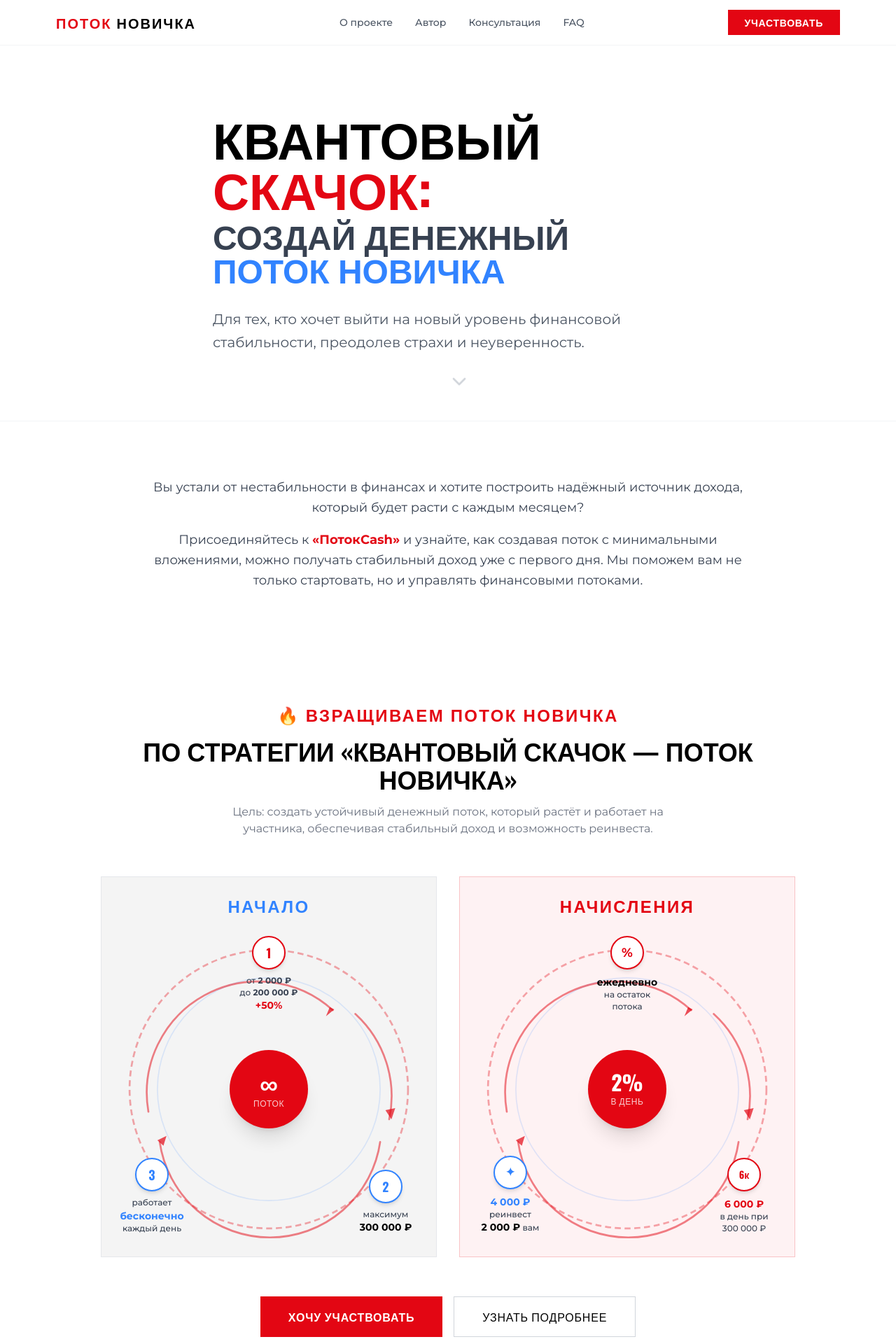
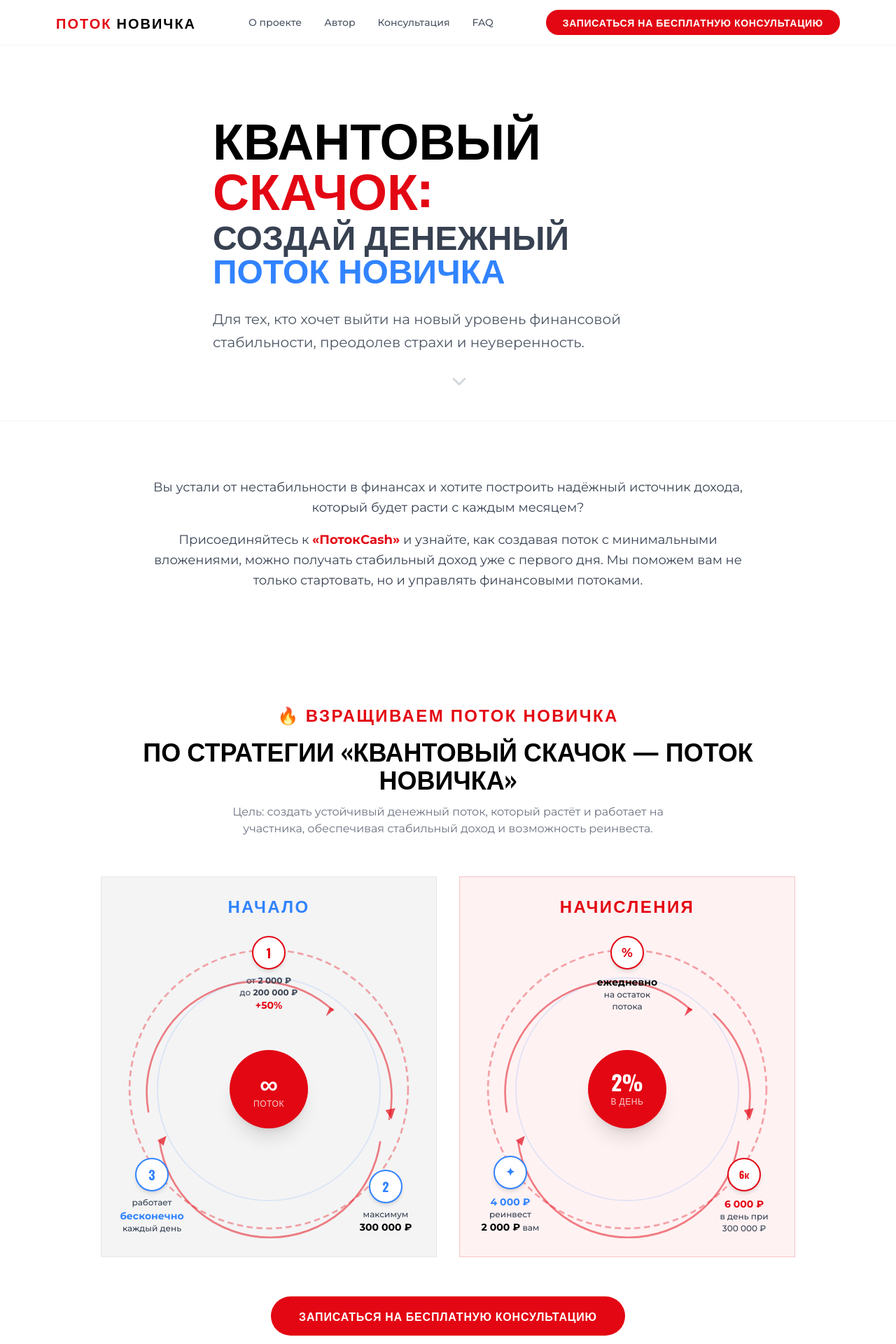
Before and after one commit to pr-poehali-dev/novichok-finansovyy-potok, a React (Vite) app: page / in a window 1280 px wide. Shown: the top 1920 px of the page at 70% size. Built offline with nearby package versions, Linux system fonts and the light colour scheme.

Commit message:
feat: закругленные кнопки консультации с Telegram

```diff
--- a/src/pages/Index.tsx
+++ b/src/pages/Index.tsx
@@ -70,9 +70,9 @@ export default function Index() {
             <a href="#consultation" className="hover:text-[#E30613] transition-colors">Консультация</a>
             <a href="#faq" className="hover:text-[#E30613] transition-colors">FAQ</a>
           </nav>
-          <button className="bg-[#E30613] text-white font-oswald font-semibold px-6 py-2 text-sm uppercase tracking-wider hover:bg-red-700 transition-colors">
-            Участвовать
-          </button>
+          <a href="https://t.me/m/SYXK-lRPMzFi" target="_blank" rel="noopener noreferrer" className="bg-[#E30613] text-white font-oswald font-semibold px-6 py-2 text-sm uppercase tracking-wider hover:bg-red-700 transition-colors rounded-full">
+            Записаться на Бесплатную Консультацию
+          </a>
         </div>
       </header>
 
@@ -244,12 +244,9 @@ export default function Index() {
 
           {/* CTA buttons */}
           <div className="flex flex-col sm:flex-row gap-4 justify-center">
-            <button className="bg-[#E30613] text-white font-oswald font-bold px-10 py-4 text-base uppercase tracking-wider hover:bg-red-700 transition-all animate-pulse-red">
-              Хочу участвовать
-            </button>
-            <button className="border border-gray-300 text-black font-oswald px-10 py-4 text-base uppercase tracking-wider hover:border-gray-500 transition-colors">
-              Узнать подробнее
-            </button>
+            <a href="https://t.me/m/SYXK-lRPMzFi" target="_blank" rel="noopener noreferrer" className="bg-[#E30613] text-white font-oswald font-bold px-10 py-4 text-base uppercase tracking-wider hover:bg-red-700 transition-all animate-pulse-red rounded-full">
+              Записаться на Бесплатную Консультацию
+            </a>
           </div>
         </div>
       </section>
@@ -345,12 +342,9 @@ export default function Index() {
           </div>
 
           <div className="flex flex-col sm:flex-row gap-4 justify-center">
-            <button className="bg-[#E30613] text-white font-oswald font-bold px-10 py-4 text-base uppercase tracking-wider hover:bg-red-700 transition-all animate-pulse-red">
-              Хочу участвовать
-            </button>
-            <button className="border border-gray-300 text-black font-oswald px-10 py-4 text-base uppercase tracking-wider hover:border-gray-500 transition-colors">
-              Записаться
-            </button>
+            <a href="https://t.me/m/SYXK-lRPMzFi" target="_blank" rel="noopener noreferrer" className="bg-[#E30613] text-white font-oswald font-bold px-10 py-4 text-base uppercase tracking-wider hover:bg-red-700 transition-all animate-pulse-red rounded-full text-center">
+              Записаться на Бесплатную Консультацию
+            </a>
           </div>
         </div>
       </section>
@@ -423,9 +417,9 @@ export default function Index() {
             <div className="font-oswald text-[#E30613] text-2xl font-bold uppercase tracking-widest mb-3">Не откладывайте мечты на завтра!</div>
             <p className="text-gray-600 mb-2">Места на консультацию ограничены, и я хочу, чтобы именно вы стали частью этой трансформации.</p>
             <p className="text-black font-semibold mb-8">Присоединяйтесь прямо сейчас и начните действовать!</p>
-            <button className="bg-[#E30613] text-white font-oswald font-bold px-14 py-5 text-xl uppercase tracking-wider hover:bg-red-700 transition-all animate-pulse-red">
-              Записаться на консультацию
-            </button>
+            <a href="https://t.me/m/SYXK-lRPMzFi" target="_blank" rel="noopener noreferrer" className="inline-block bg-[#E30613] text-white font-oswald font-bold px-14 py-5 text-xl uppercase tracking-wider hover:bg-red-700 transition-all animate-pulse-red rounded-full">
+              Записаться на Бесплатную Консультацию
+            </a>
           </div>
         </div>
       </section>
@@ -465,9 +459,9 @@ export default function Index() {
           </div>
 
           <div className="text-center">
-            <button className="bg-[#E30613] text-white font-oswald font-bold px-12 py-4 text-base uppercase tracking-wider hover:bg-red-700 transition-all animate-pulse-red">
-              Хочу участвовать
-            </button>
+            <a href="https://t.me/m/SYXK-lRPMzFi" target="_blank" rel="noopener noreferrer" className="inline-block bg-[#E30613] text-white font-oswald font-bold px-12 py-4 text-base uppercase tracking-wider hover:bg-red-700 transition-all animate-pulse-red rounded-full">
+              Записаться на Бесплатную Консультацию
+            </a>
           </div>
         </div>
       </section>
```
